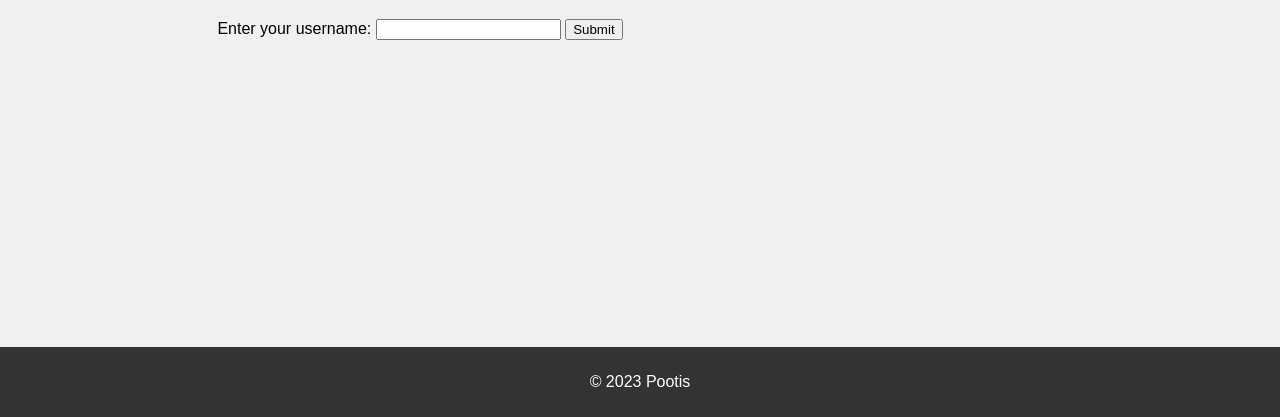
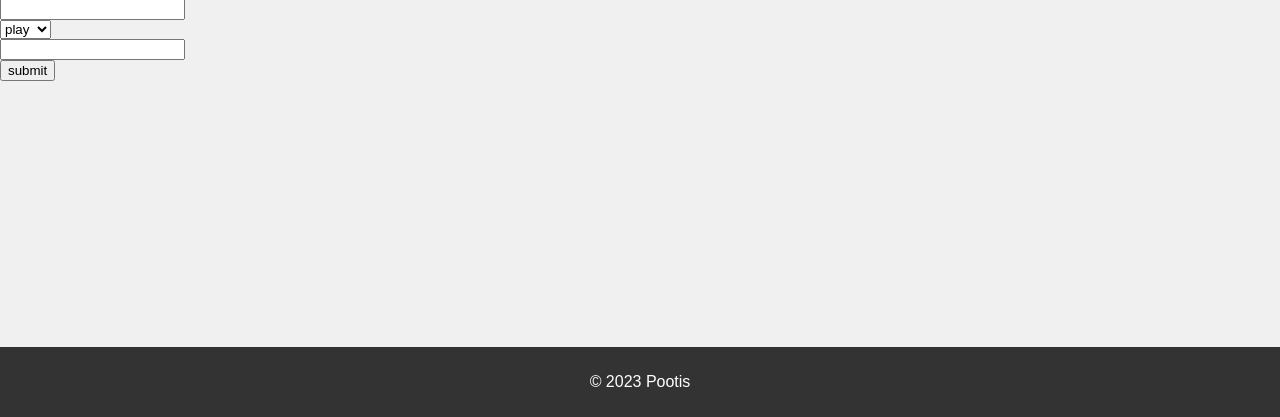
Before and after one commit to radio268/str-nka, a PHP site: page /howconect.php in a window 1280 px wide. Shown: the part 383-800 px from the top of the page. Run offline with PHP 8.4, Linux system fonts and the light colour scheme.

Commit message:
Update howconect.php
more work required

```diff
--- a/howconect.php
+++ b/howconect.php
@@ -130,43 +130,57 @@
         </nav>
     </header>
 
-    <?php
-    // Replace these variables with your MySQL credentials
+
+
+
+
+
+<?php
+    // MySQL udaje
     $servername = "localhost";
     $username = "milan";
     $password = "pasword";
     $dbname = "test";
 
-    // Create connection
     $conn = new mysqli($servername, $username, $password, $dbname);
 
-    // Check connection
     if ($conn->connect_error) {
         die("Connection failed: " . $conn->connect_error);
     }
 
     if ($_SERVER["REQUEST_METHOD"] == "POST") {
-        // Assuming the form field name is 'username'
-        $entered_username = $_POST['username'];
+        $entered_username = $_POST['in_game_name'    ];
+        $player_type      = $_POST['player_type'     ];
+        $aditional_reason = $_POST['additional_reason'];
 
-        // SQL query to insert the username into the 'test' table
-        $sql = "INSERT INTO test (username) VALUES ('$entered_username')";
+        // Construct SQL query
+        $sql = "INSERT INTO test (username, player_type, additional_reason) VALUES ('$entered_username', '$player_type', '$additional_reason')";
 
-        if ($conn->query($sql) === TRUE) {
+        // Execute SQL query
+        if ($conn->query($sql) === TRUE)
+        {
             echo '<p class="success-message">Username \'' . $entered_username . '\' added successfully!</p>';
-        } else {
-            echo '<p class="error-message">Error: ' . $sql . '<br>' . $conn->error . '</p>';
+        }
+        else
+        {
+            echo '<p class="error-message">Error: ' . $conn->error . '</p>';
         }
     }
-
     $conn->close();
 ?>
-    <div class="content">
-            <form method="post" action="<?php echo $_SERVER['PHP_SELF']; ?>">
-                Enter your username: <input type="text" name="username">
-                <input type="submit" value="Submit">
-            </form>
-      </div>
+
+
+    <form method="post" action="<?php echo $_SERVER['PHP_SELF']; ?>">
+        <input type="string" name="in_game_name" id=in_game_namenum1" required><br>
+        <select name="player_type" id="player_type">
+            <option value="play">play</option>
+            <option value="talk">talk</option>
+            <option value="build">build</option>
+            <option value="mine">mine</option>
+        </select><br>
+        <input type="string" name="aditional_reason" id="additional_reason" required><br>
+        <input type="submit" value="submit">
+    </form>
 
 
 
```
